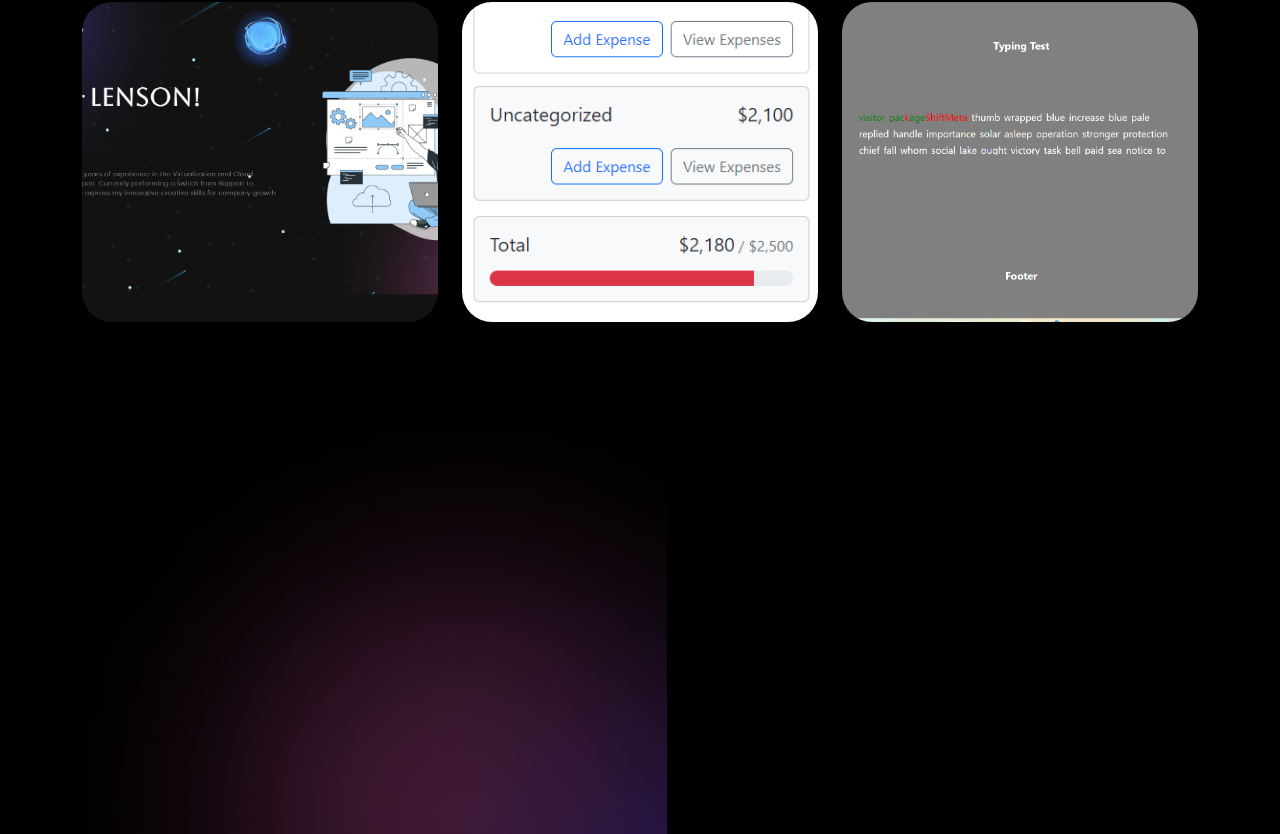
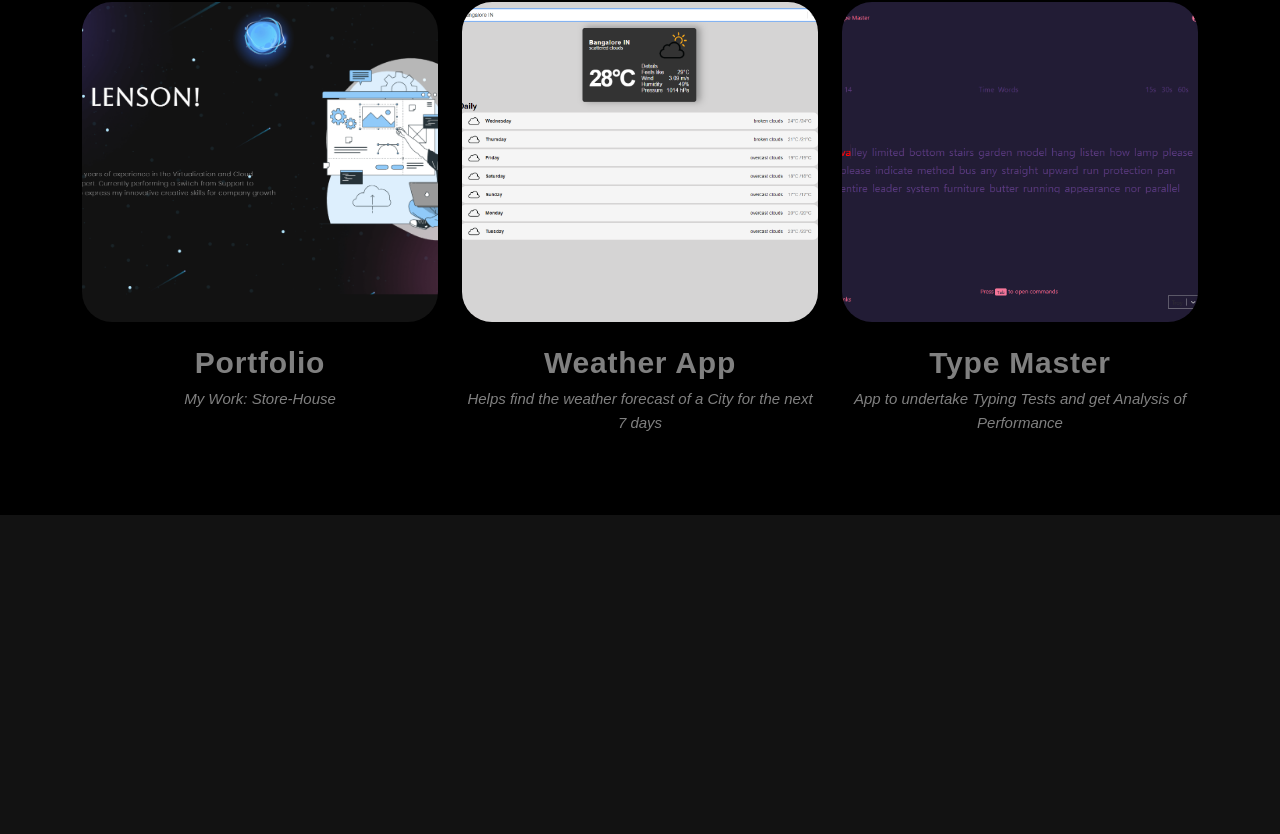
Before and after one commit to lensonfernandes/React-Portfolio, a React (Create React App) app in the folder reactportfolio/: page / in a window 1280 px wide. Shown: the part 1786-2620 px from the top of the page. After the commit the page ends 2301 px from the top, so only its background shows below. Built offline with nearby package versions, Linux system fonts and the light colour scheme; the HTML template or start-up script is replaced by a standard one; a web font is replaced by a local one.

Commit message:
Updated Projects Section

```diff
--- a/reactportfolio/src/App.css
+++ b/reactportfolio/src/App.css
@@ -354,7 +354,7 @@ nav.navbar .navbar-toggler-icon{
 
 
 .proj-imgbx img {
-  /* position: relative; */
+  position: relative;
 
   width: 100%;
   height: 40vh;
@@ -363,19 +363,32 @@ nav.navbar .navbar-toggler-icon{
   margin-bottom: 24px;
   object-fit: cover;
 }
+/* .proj-imgbx::before {
+  content: "";
+  background: linear-gradient(90.21deg, #AA367C -5.91%, #4A2FBD 111.58%);
+  opacity: 0.85;
+  position: absolute;
+  width: 100%;
+  height: 0;
+  transition: 0.4s ease-in-out;
+} */
 
-.proj-imgbx:hover::before{
+.proj-imgbx:hover{
   height: 100%;
+  /* background: linear-gradient(90.21deg, #AA367C -5.91%, #4A2FBD 111.58%); */
+  box-shadow: 0px 0px 4px 4px rgb(207, 117, 166);
+
+
 }
 
 .proj-txtx{
-  position: absolute;
+  /* position: absolute; */
   text-align: center;
-  top: 65%;
-  left: 50%;
-  transform: translate(-50%, -50%);
+  /* top: 65%;
+  left: 50%; */
+  /* transform: translate(-50%, -50%); */
   transition: 0.5s ease-in-out;
-  opacity: 0;
+  opacity: 0.5;
   width: 100%;
 }
 
--- a/reactportfolio/src/components/ProjectCard.js
+++ b/reactportfolio/src/components/ProjectCard.js
@@ -1,11 +1,13 @@
 import React from 'react'
 import {Col} from "react-bootstrap"
 
-export default function ProjectCard({title, description, imgUrl}) {
+export default function ProjectCard({title, description, imgUrl, url}) {
   return (
     <Col size={12} sm={6} md={4}>
       <div className='proj-imgbx'>
+        <a href={url}>
         <img src={imgUrl} />
+        </a>
         <div className='proj-txtx'>
           <h4>{title}</h4>
           <span>{description}</span>
--- a/reactportfolio/src/components/Projects.js
+++ b/reactportfolio/src/components/Projects.js
@@ -3,7 +3,7 @@ import {Col, Container, Tab, Nav, Row} from "react-bootstrap"
 import ProjectCard from './ProjectCard'
 import TrackVisibility from 'react-on-screen'
 import portfolioImg from '../assets/img/portfolioImg.png'
-import budgetImg from '../assets/img/budgetImg.png'
+import weatherImg from '../assets/img/weatherImg.png'
 import typeImg from '../assets/img/typeImg.png'
 import colorSharp2 from '../assets/img/color-sharp2.png'
 
@@ -11,18 +11,21 @@ export default function Projects() {
   const projects = [
     {
       title: "Portfolio",
-      description: "My Work Store House",
+      description: "My Work: Store-House",
       imgUrl: portfolioImg,
+      url:'https://len-portfolio.netlify.app/'
     },
     {
-      title: "Budget App",
-      description: "Budget and Expense Tracking app",
-      imgUrl: budgetImg,
+      title: "Weather App",
+      description: "Helps find the weather forecast of a City for the next 7 days",
+      imgUrl: weatherImg,
+      url: "https://weatherlen.netlify.app/"
     },
     {
       title: "Type Master",
       description: "App to undertake Typing Tests and get Analysis of Performance",
       imgUrl: typeImg,
+      url:'https://typemasterlen.netlify.app/'
     },
   ];
 
@@ -79,7 +82,7 @@ export default function Projects() {
           </Col>
         </Row>
       </Container>
-      <img className="background-image-right" src={colorSharp2}></img>
+      {/* <img className="background-image-right" src={colorSharp2}></img> */}
     </section>
   );
 }
```
Also changed, not shown: reactportfolio/src/assets/img/typeImg.png, reactportfolio/src/assets/img/weatherImg.png (added).
